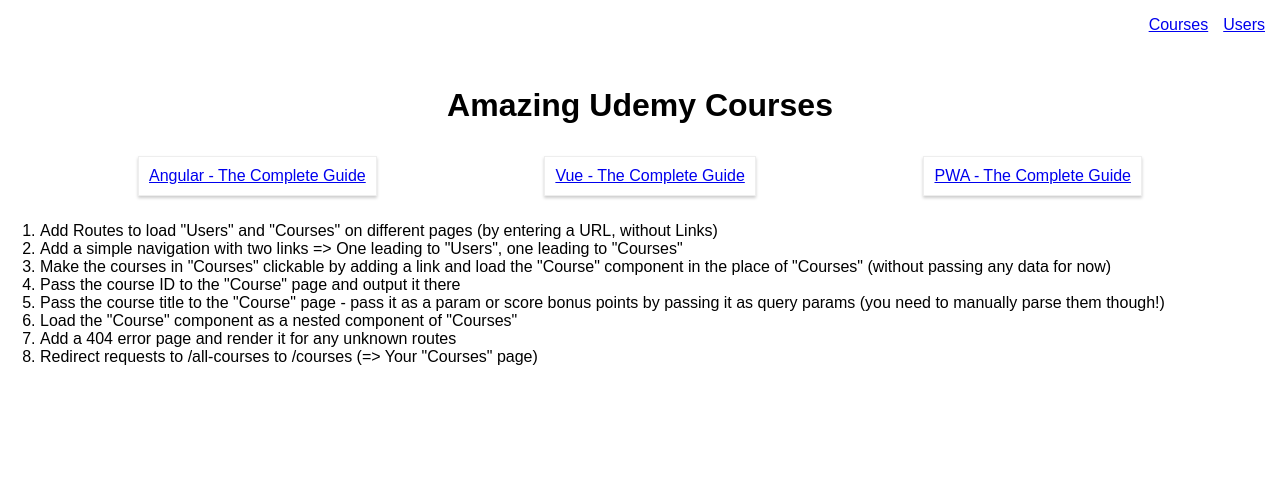
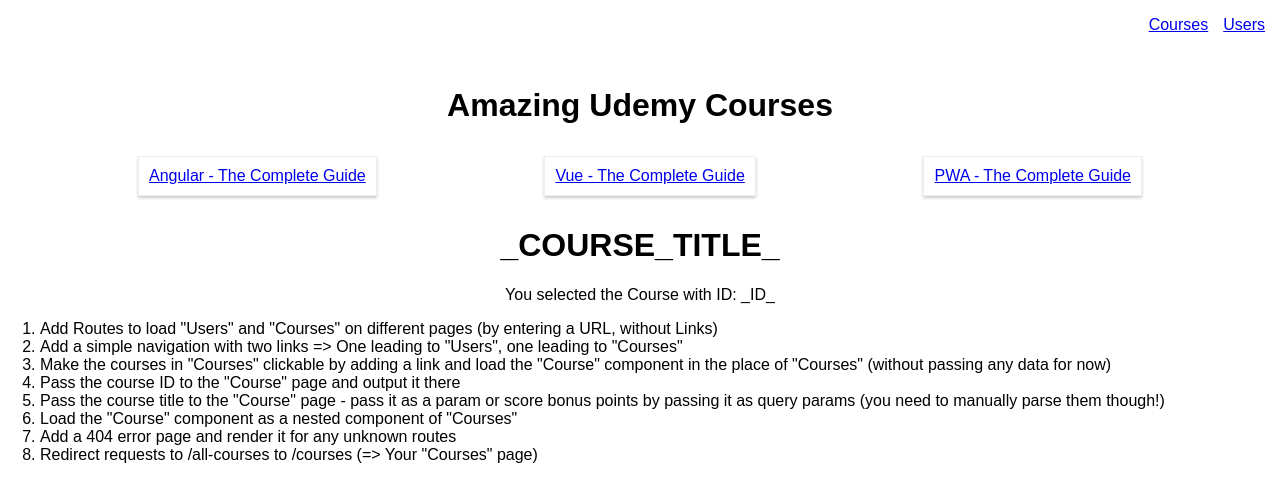
Before and after one commit to mahdouglass/react-routing-example, a React (Create React App) app: page /courses/course in a window 1280 px wide. Shown: the top 502 px of the page. Built offline with nearby package versions, Linux system fonts and the light colour scheme.

Commit message:
Dynamically match courses URL and update to course

```diff
--- a/src/containers/Courses/Courses.js
+++ b/src/containers/Courses/Courses.js
@@ -20,7 +20,7 @@
                     {
                         this.state.courses.map( course => {
                             return (
-                                <Link key={course.id} to="/course">
+                                <Link key={course.id} to={this.props.match.url + '/course'}>
                                     <article className="Course">{course.title}</article>
                                 </Link>)
                         } )
--- a/src/containers/Nav/Nav.js
+++ b/src/containers/Nav/Nav.js
@@ -2,6 +2,7 @@
 import { NavLink, Route } from 'react-router-dom';
 
 import Courses from '../Courses/Courses';
+import Course from '../Course/Course';
 import Users from '../Users/Users';
 
 class Nav extends Component {
@@ -16,6 +17,7 @@
                 </nav>
                 <Route path="/users" component={Users} />
                 <Route path="/courses" component={Courses} />
+                <Route path="/courses/course" component={Course} />
             </header>
         )
     }
```
